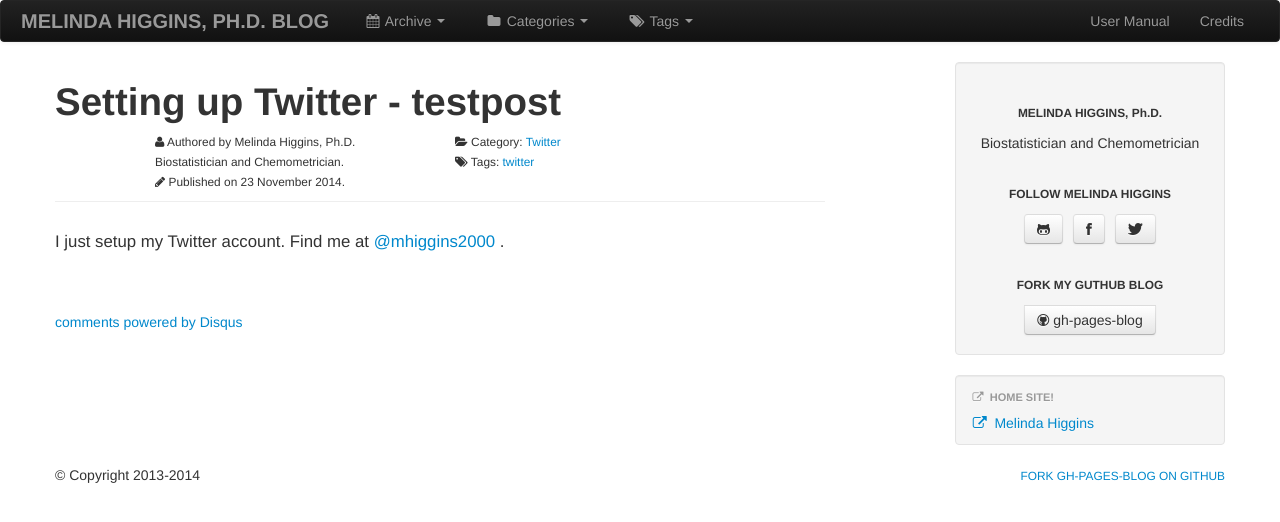
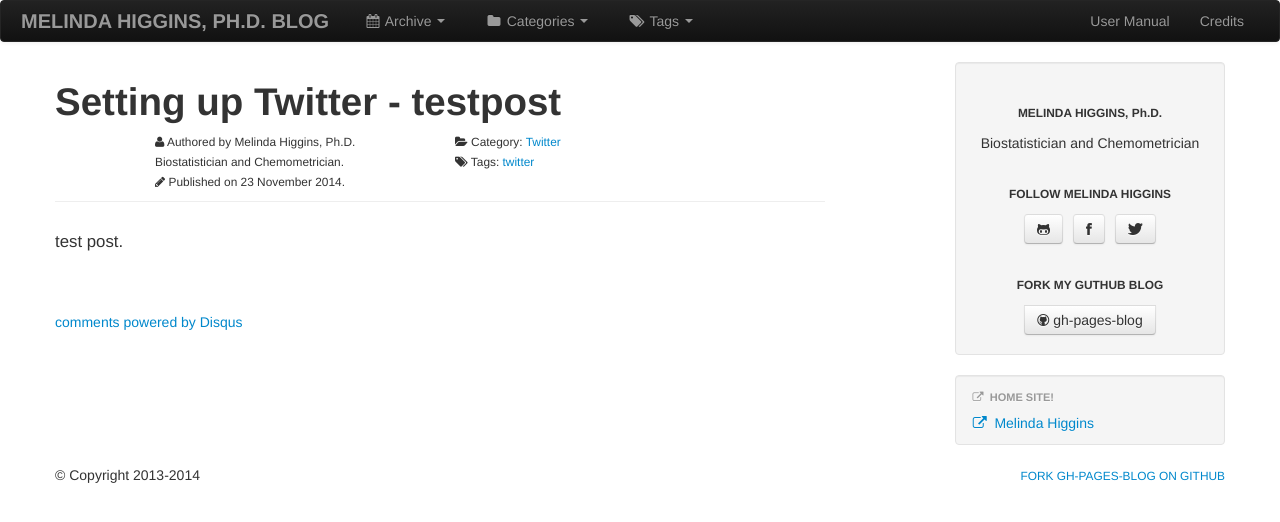
Before and after one commit to melindahiggins2000/blog, a Jekyll site: the page built from _posts/2014-11-23-testpost2.md, in a window 1280 px wide. Shown: the top 522 px of the page. Built offline with Jekyll 4.4.1, drawn with Linux system fonts in a browser that asks for light colours; comment, search, counter and statistics services are not loaded.

Commit message:
Update 2014-11-23-testpost2.md

```diff
--- a/_posts/2014-11-23-testpost2.md
+++ b/_posts/2014-11-23-testpost2.md
@@ -6,4 +6,4 @@ tags :
   - Twitter
 ---
 
-I just setup my Twitter account. Find me at [@mhiggins2000](https://twitter.com/mhiggins2000) .
+test post.
```
